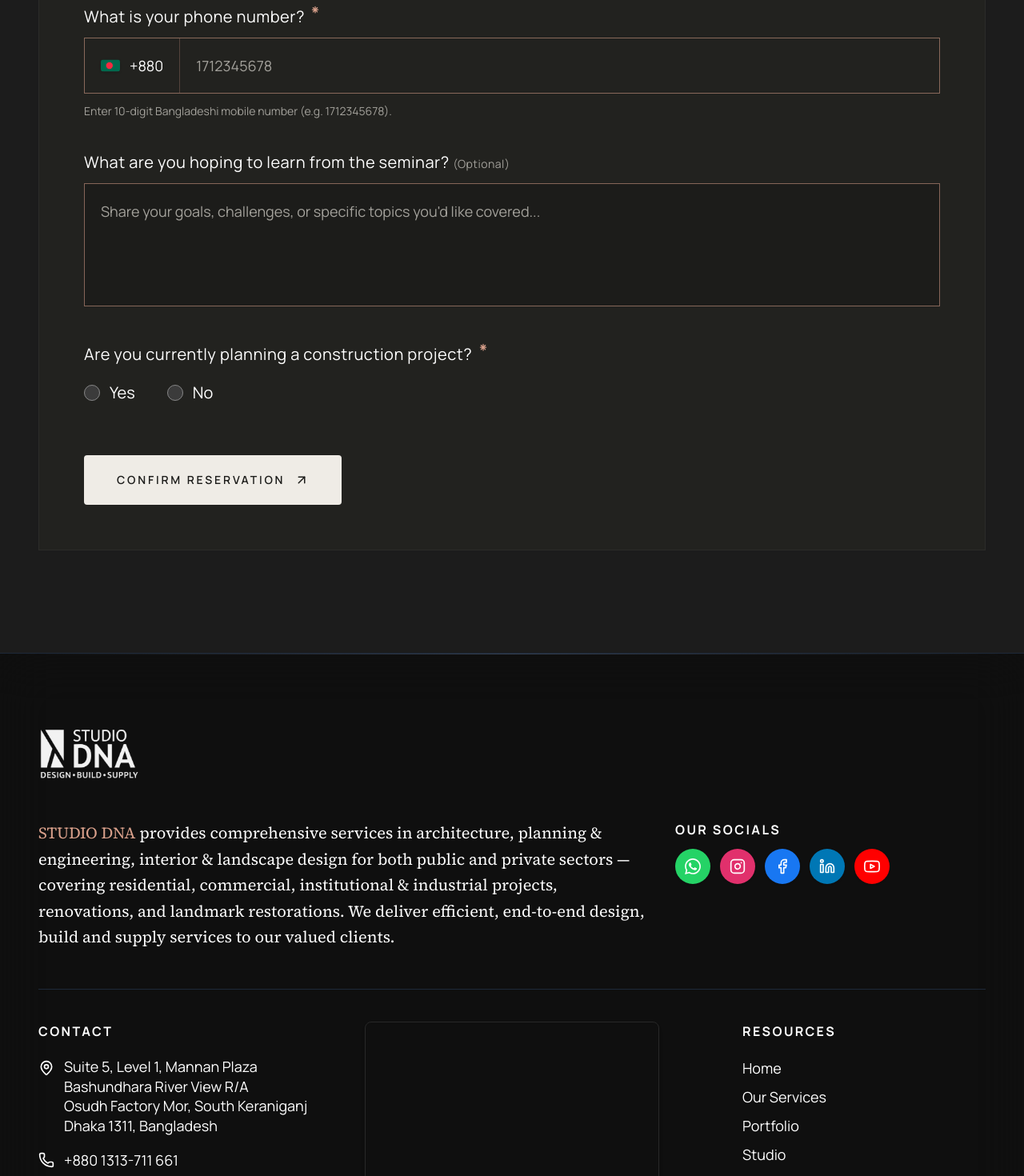
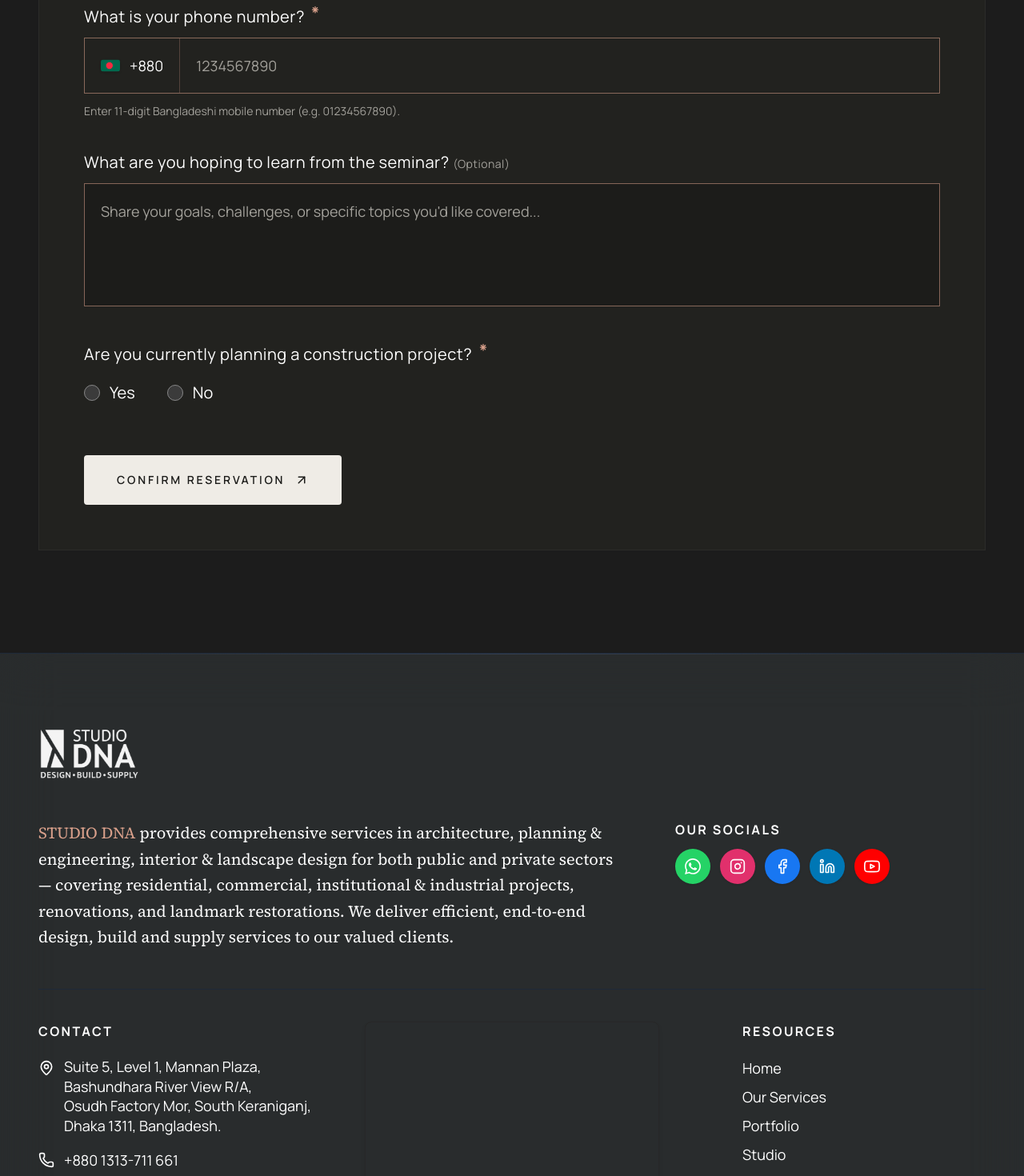
Before and after one commit to jerinrubaiya33/Studio_Portfolio, a React (Vite) app: page /news in a window 1280 px wide. Shown: the part 2400-3870 px from the top of the page at 80% size. Built offline with nearby package versions, Linux system fonts and the light colour scheme; grey boxes are pictures that could not be loaded.

Commit message:
changed whatsapp num

```diff
--- a/src/pages/About.jsx
+++ b/src/pages/About.jsx
@@ -160,7 +160,7 @@ const About = () => {
       {/* ===== TITLE BLOCK SECTION ===== */}
       <section
         ref={sectionRef}
-        className="relative w-full mt-15 sm:mt-0 min-h-auto lg:min-h-[90vh] lg:-ml-5 bg-[#8C777A7C6121] text-[#ffffff] font-sans px-4
+        className="relative w-full mt-15 sm:-mt-10 min-h-auto lg:min-h-[90vh] lg:-ml-5 bg-[#8C777A7C6121] text-[#ffffff] font-sans px-4
           sm:px-8 lg:px-24 py-10 lg:py-5 transition-colors duration-500 about-page-section"
       >
         <div className="max-w-auto mx-auto w-full lg:mt-15 flex flex-col h-auto lg:h-screen lg:sticky lg:top-0 justify-start">
@@ -180,7 +180,7 @@ const About = () => {
 
           {/* Row of three */}
           <div className="mt-6 sm:mt-10 lg:mt-14 flex flex-col lg:ml-15 justify-start">
-            <div className="border-t border-b border-[#ffffff]/25 py-8 sm:py-12 lg:py-12 flex flex-col lg:flex-row lg:flex-nowrap items-start justify-center gap-12 lg:gap-16">
+            <div className="border-t border-b border-[#ffffff]/25 py-8 sm:py-12 lg:py-10 flex flex-col lg:flex-row lg:flex-nowrap items-start justify-center gap-12 lg:gap-16">
 
               {corePillars.map((pillar, idx) => {
                 const isActive = activePillarIndex === idx;
@@ -195,13 +195,14 @@ const About = () => {
                       >
                         <span className="text-[#A84E32] mr-4">|</span>{pillar.title}
                       </button>
-                      <p className="mt-4 sm:mt-5 text-base sm:text-lg lg:text-xl font-serif leading-relaxed text-[#ffffff]/95">
+                      <p className="mt-4 sm:mt-3 text-base sm:text-lg lg:text-xl font-serif leading-relaxed text-[#ffffff]/95">
                         {pillar.subtitle}
                       </p>
 
                       <div className="w-full h-[1px] bg-[#ffffff]/30 my-5" />
 
-                      <ul className="flex flex-col gap-3 items-start list-none text-base sm:text-lg lg:text-lg font-sans text-[#ffffff]/90 w-full pl-12 sm:pl-20 lg:pl-0">
+                      <ul className="flex flex-col gap-3 items-start list-none text-base sm:text-lg lg:text-lg font-sans text-[#ffffff]/90 w-full
+                      pl-12 sm:pl-20 lg:pl-0">
                         {pillar.points.map((point, i) => (
                           <li key={i} className="flex items-center gap-3">
                             <span className="w-2 h-2 rounded-full bg-[#A84E32] shrink-0" />
@@ -267,12 +268,14 @@ const About = () => {
       </section>
 
       {/* ===== WAYS OF WORKING SECTION ===== */}
-      <section className="relative w-full -mt-6 sm:mt-18 bg-[#2E3133] text-[#ffffff] px-4 sm:px-8 lg:px-24 py-16 lg:py-24 font-sans border-t border-[#ffffff]/10">
+      <section className="relative w-full -mt-6 sm:mt-18 bg-[#2E3133] text-[#ffffff] px-4 sm:px-8 lg:px-24 py-16
+      lg:py-14 font-sans border-t border-[#ffffff]/10">
         <div className="max-w-auto mx-auto w-full lg:mt-15 flex flex-col justify-start">
 
           {/* Ways of Working Title & Statement Block (Matching "Our Services") */}
           <div className="relative w-full mt-2 lg:mt-10 mb-6 lg:mb-8">
-            <h2 className="static lg:absolute top-2 lg:left-35 text-3xl sm:text-4xl lg:text-4xl font-bold uppercase tracking-wider leading-snug mb-3 lg:mb-0 text-[#ffffff] font-sans">
+            <h2 className="static lg:absolute top-2 lg:left-35 text-3xl sm:text-4xl lg:text-4xl font-bold uppercase tracking-wider
+             leading-snug mb-3 lg:mb-0 text-[#ffffff] font-sans">
               Ways of Working
             </h2>
             <div className="max-w-full lg:max-w-auto lg:ml-170 w-full lg:w-2/5">
@@ -288,7 +291,7 @@ const About = () => {
                 <Link
                   key={item.number}
                   to={item.to}
-                  className="group relative flex items-center justify-between py-6 sm:py-8 lg:py-8 border-b border-[#ffffff]/20 last:border-b-0 hover:border-[#ffffff] transition-colors duration-300"
+                  className="group relative flex items-center justify-between py-6 sm:py-8 lg:py-6 border-b border-[#ffffff]/20 last:border-b-0 hover:border-[#ffffff] transition-colors duration-300"
                 >
                   <div className="flex items-baseline gap-6 sm:gap-16 lg:ml-40">
                     <span className="text-xs sm:text-sm font-light text-[#ffffff]/50 font-mono">
--- a/src/pages/Footer.jsx
+++ b/src/pages/Footer.jsx
@@ -26,7 +26,7 @@ export default function Footer() {
       className="relative z-10 w-full overflow-hidden border-t border-gray-800 text-white"
       style={{
         fontFamily: "'Manrope', ui-sans-serif, system-ui, sans-serif",
-        backgroundColor: '#111111',
+        backgroundColor: '#2E3133',
       }}
     >
       {/* Background Overlay */}
@@ -50,7 +50,7 @@ export default function Footer() {
           </div>
 
           {/* Paragraph and Social Icons side-by-side on larger screens */}
-          <div className="flex flex-col lg:flex-row lg:items-start lg:justify-between gap-8 mt-6">
+          <div className="flex flex-col lg:flex-row lg:items-start lg:justify-between gap-18 mt-6">
             <p
               className="text-base sm:text-lg lg:text-xl leading-relaxed text-white max-w-4xl"
               style={{ fontFamily: "'Source Serif 4', Georgia, serif" }}
@@ -70,7 +70,7 @@ export default function Footer() {
               </h3>
               <div className="flex flex-wrap items-center gap-3">
                 {/* Real WhatsApp Logo SVG */}
-                <SocialIcon label="WhatsApp" href="https://wa.me/8801313711665" activeColor="#25D366">
+                <SocialIcon label="WhatsApp" href="https://wa.me/8801313711661" activeColor="#25D366">
                   <svg className="h-5 w-5" fill="currentColor" viewBox="0 0 24 24">
                     <path d="M.057 24l1.687-6.163c-1.041-1.804-1.588-3.849-1.587-5.946.003-6.556 5.338-11.891 11.893-11.891 3.181.001 6.167 1.24 8.413 3.488 2.245 2.248 3.481 5.236 3.48 8.414-.003 6.557-5.338 11.892-11.893 11.892-1.99-.001-3.951-.5-5.688-1.448l-6.305 1.654zm6.597-3.807c1.676.995 3.276 1.591 5.392 1.592 5.448 0 9.886-4.434 9.889-9.885.002-5.462-4.415-9.89-9.881-9.892-5.452 0-9.887 4.434-9.889 9.884-.001 2.225.651 3.891 1.746 5.634l-.999 3.648 3.742-.981zm11.387-5.464c-.074-.124-.272-.198-.57-.347-.297-.149-1.758-.868-2.031-.967-.272-.099-.47-.149-.669.149-.198.297-.768.967-.941 1.165-.173.198-.347.223-.644.074-.297-.149-1.255-.462-2.39-1.475-.883-.788-1.48-1.761-1.653-2.059-.173-.297-.018-.458.13-.606.134-.133.297-.347.446-.521.151-.172.2-.296.3-.495.099-.198.05-.372-.025-.521-.075-.124-.669-1.611-.916-2.206-.242-.579-.487-.501-.669-.51l-.57-.01c-.198 0-.52.074-.792.372s-1.04 1.016-1.04 2.479 1.065 2.876 1.213 3.074c.149.198 2.096 3.2 5.076 4.487.709.306 1.263.489 1.694.626.712.226 1.36.194 1.872.118.571-.085 1.758-.719 2.006-1.413.248-.695.248-1.29.173-1.414z"/>
                   </svg>
@@ -120,13 +120,13 @@ export default function Footer() {
               <li className="flex gap-3 items-start">
                 <MapPin size={20} className="mt-1 shrink-0 text-white" />
                 <span className="leading-snug">
-                  Suite 5, Level 1, Mannan Plaza
+                  Suite 5, Level 1, Mannan Plaza,
                   <br />
-                  Bashundhara River View R/A
+                  Bashundhara River View R/A,
                   <br />
-                  Osudh Factory Mor, South Keraniganj
+                  Osudh Factory Mor, South Keraniganj,
                   <br />
-                  Dhaka 1311, Bangladesh
+                  Dhaka 1311, Bangladesh.
                 </span>
               </li>
 
--- a/src/pages/News.jsx
+++ b/src/pages/News.jsx
@@ -260,14 +260,14 @@ export default function EventRegistration() {
                     name="phoneNumber"
                     required
                     pattern="[0-9]{10}"
-                    placeholder="1712345678"
+                    placeholder="1234567890"
                     value={formData.phoneNumber}
                     onChange={handleChange}
                     disabled={isSubmitting}
                     className="w-full bg-transparent px-4 sm:px-5 py-4 sm:py-5 text-base sm:text-lg text-[#FFFFFF] placeholder:text-[#A3A19B] focus:outline-none disabled:opacity-50 disabled:cursor-not-allowed"
                   />
                 </div>
-                <p className="text-xs sm:text-sm text-[#A3A19B]">Enter 10-digit Bangladeshi mobile number (e.g. 1712345678).</p>
+                <p className="text-xs sm:text-sm text-[#A3A19B]">Enter 11-digit Bangladeshi mobile number (e.g. 01234567890).</p>
               </div>
 
               {/* 4. Hope to learn (Optional) */}
--- a/src/pages/Project.jsx
+++ b/src/pages/Project.jsx
@@ -132,14 +132,14 @@ function ProjectCard({ project, index }) {
             src={project.image}
             alt={project.title}
             loading="lazy"
-            className="w-full h-full object-cover group-hover:scale-105 transition-all duration-700 ease-out"
+            className="w-full h-full text-white object-cover group-hover:scale-105 transition-all duration-700 ease-out"
           />
         </div>
 
         {/* TITLE & YEAR */}
         <div className="relative z-10 pb-2 min-h-[28px] sm:min-h-[32px]">
           <div className="flex items-baseline justify-between gap-2">
-            <h3 className="text-sm sm:text-base md:text-lg font-mono font-normal group-hover:text-white transition-colors
+            <h3 className="text-sm sm:text-base md:text-xl font-mono font-normal group-hover:text-white transition-colors
             duration-700 leading-snug text-white">
               {project.title}
             </h3>
--- a/src/pages/Services.jsx
+++ b/src/pages/Services.jsx
@@ -121,7 +121,8 @@ const Services = () => {
   }, []);
 
   return (
-    <main className="relative z-10 min-h-screen w-full overflow-hidden bg-[#2E3133] font-sans text-white transition-colors
+    <main className="relative z-10 min-h-screen w-full overflow-hidden bg-[#1c1c1c] font-sans text-white
+     transition-colors
      duration-500">
 
       {/* Increased top padding further on desktop (md:pt-56 lg:pt-64) */}
```
Also changed, not shown: src/pages/Clients.jsx (+0 -77 lines), 4 other files (tests, documents, lock files or other folders).
